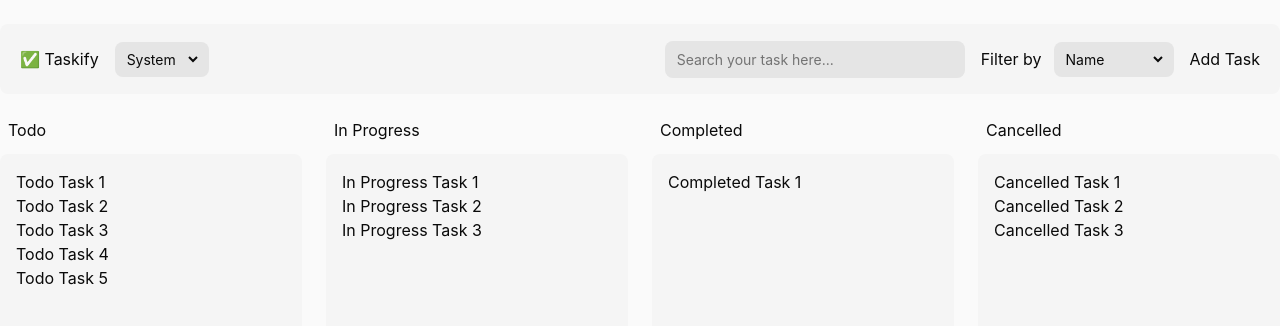
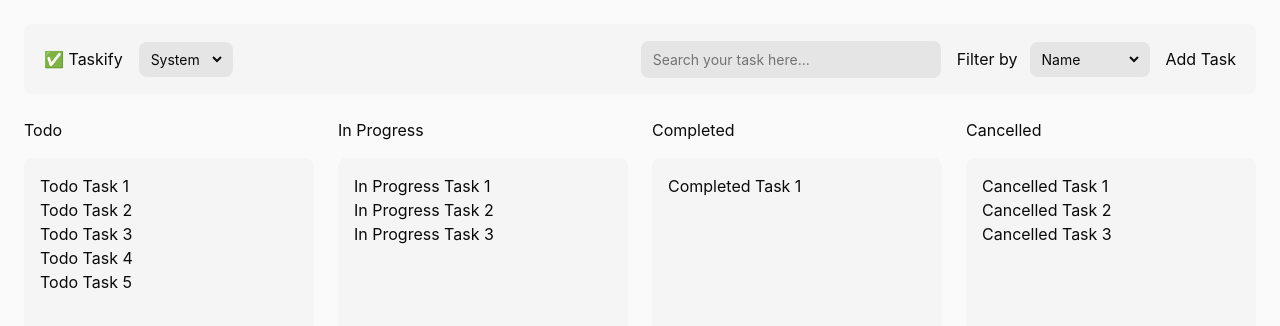
Before and after one commit to zeet-codes/taskify-todo-app, a website built with Vite: page index.html in a window 1280 px wide. Built offline with nearby package versions, Linux system fonts and the light colour scheme.

Commit message:
Refactor global styles: set container max-width to 100%, comment out scrollbar styles, and adjust header spacing variables for improved layout consistency.

```diff
--- a/src/styles/_globals.scss
+++ b/src/styles/_globals.scss
@@ -1,6 +1,6 @@
 // Container Classes
 .container {
-    max-width: 144rem;
+    max-width: 100%;
     margin-inline: auto;
 }
 
--- a/src/styles/_reset.scss
+++ b/src/styles/_reset.scss
@@ -106,6 +106,6 @@ input[type="search"]::-webkit-search-decoration {
     -webkit-appearance: none;
 }
 
-::-webkit-scrollbar {
-    display: none;
-}
+// ::-webkit-scrollbar {
+//     display: none;
+// }
--- a/src/styles/_variable.scss
+++ b/src/styles/_variable.scss
@@ -118,7 +118,6 @@
 
     /* Header */
     --header-height: 7rem;
-    --header-top-sp: var(--space-6);
 }
 
 // Light mode variables
--- a/src/styles/style.scss
+++ b/src/styles/style.scss
@@ -5,9 +5,13 @@
 
 // App Style
 
+body {
+    --_body-padding: var(--space-6);
+    padding: var(--_body-padding);
+}
+
 .app-header {
     .header-inner {
-        margin-block-start: var(--header-top-sp);
         background: var(--color-neutral-900);
         border-radius: var(--radius-lg);
         @include flex(row, space-between, center, wrap, var(--space-4));
@@ -43,8 +47,9 @@
 }
 
 .app-content {
-    padding-block-start: var(--space-6);
-    height: calc(100% - (var(--header-height) + var(--header-top-sp)));
+    --_app-content-top-sp: var(--space-6);
+    padding-block-start: var(--_app-content-top-sp);
+    height: calc(100% - var(--header-height));
 
     .container {
         height: 100%;
@@ -59,16 +64,16 @@
     }
 
     .task-row {
+        --_row-label-height: 4rem;
         .row-label {
-            margin-block-end: var(--space-3);
-            margin-inline-start: var(--space-2);
+            height: var(--_row-label-height);
         }
 
         .task-lists {
             background: var(--color-neutral-900);
             padding: var(--space-4);
             border-radius: var(--radius-lg);
-            height: 100%;
+            height: calc(100% - var(--_row-label-height));
         }
     }
 }
```
